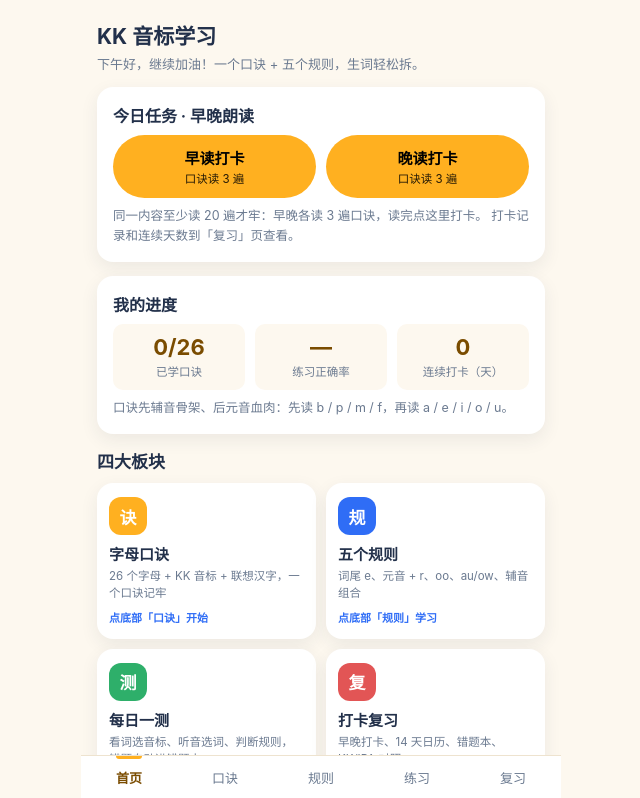
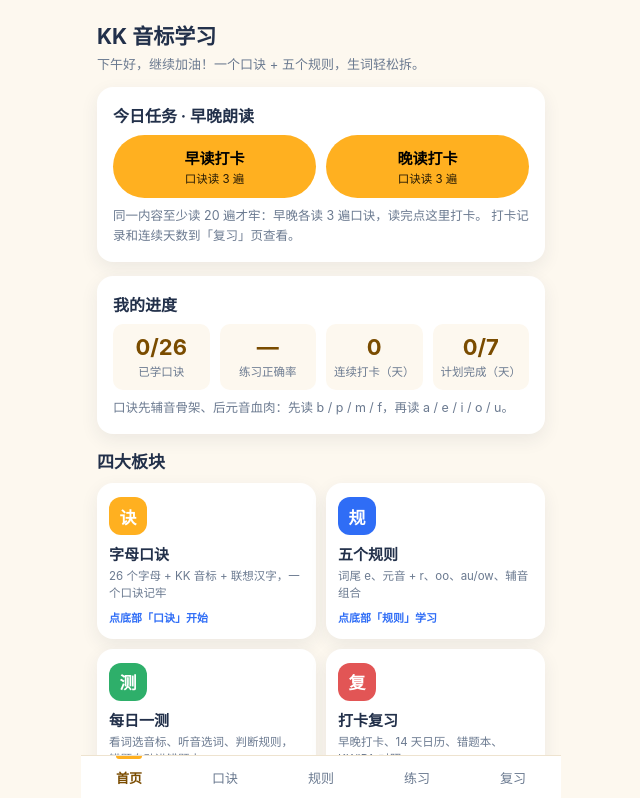
Before and after one commit to linsong0302/english_learn, a React (Vite) app in the folder app/: page / in a window 1280 px wide. Shown: the top 798 px of the page, without its empty margins (319-959 px from the left). Built offline with nearby package versions, Linux system fonts and the light colour scheme.

Commit message:
[lane7] 冲刺：首页进度总览加计划完成天数 x/7

```diff
--- a/app/src/pages/Home.tsx
+++ b/app/src/pages/Home.tsx
@@ -73,6 +73,10 @@ export default function Home() {
   const planState = getPlanState()
   const planStarted = planState.startedAt != null
   const planDay = planStarted ? planCurrentDay(planState.startedAt as number) : 0
+  // 计划完成状态：已完成全部任务的天数 x/7（lane7 冲刺）
+  const planDaysDone = PLAN_DAYS.filter((d) =>
+    d.tasks.every((t) => (planState.doneByDay[String(d.day)] ?? []).includes(t.id))
+  ).length
 
   const onToggle = (slot: 'am' | 'pm') => {
     setCheckin((c) => ({ ...c, [slot]: toggleCheckin(slot) }))
@@ -123,6 +127,10 @@ export default function Home() {
           <div className="home-stat">
             <b>{streak}</b>
             <span>连续打卡（天）</span>
+          </div>
+          <div className="home-stat">
+            <b>{planDaysDone}/7</b>
+            <span>计划完成（天）</span>
           </div>
         </div>
         {seen < 26 && (
```
Also changed, not shown: 1 other file (tests, documents, lock files or other folders).
